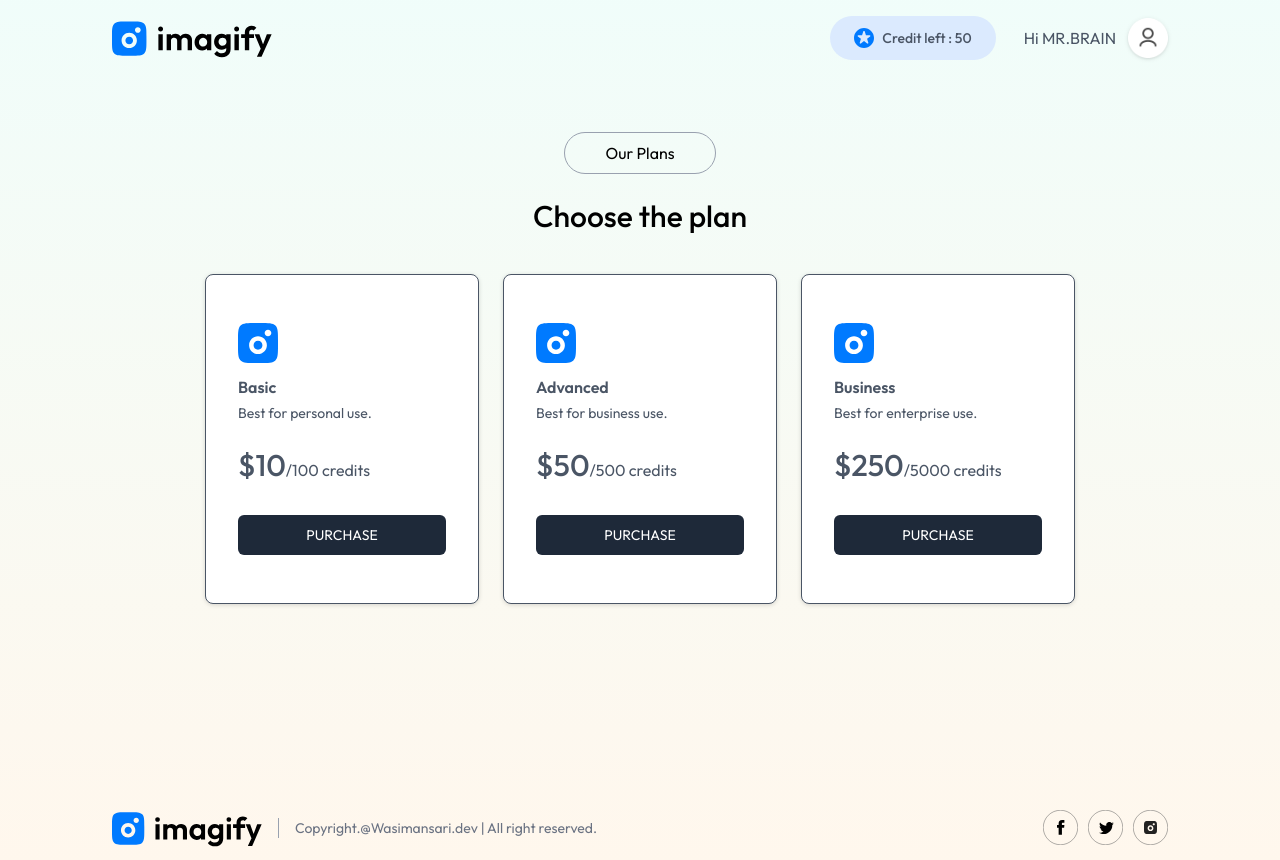
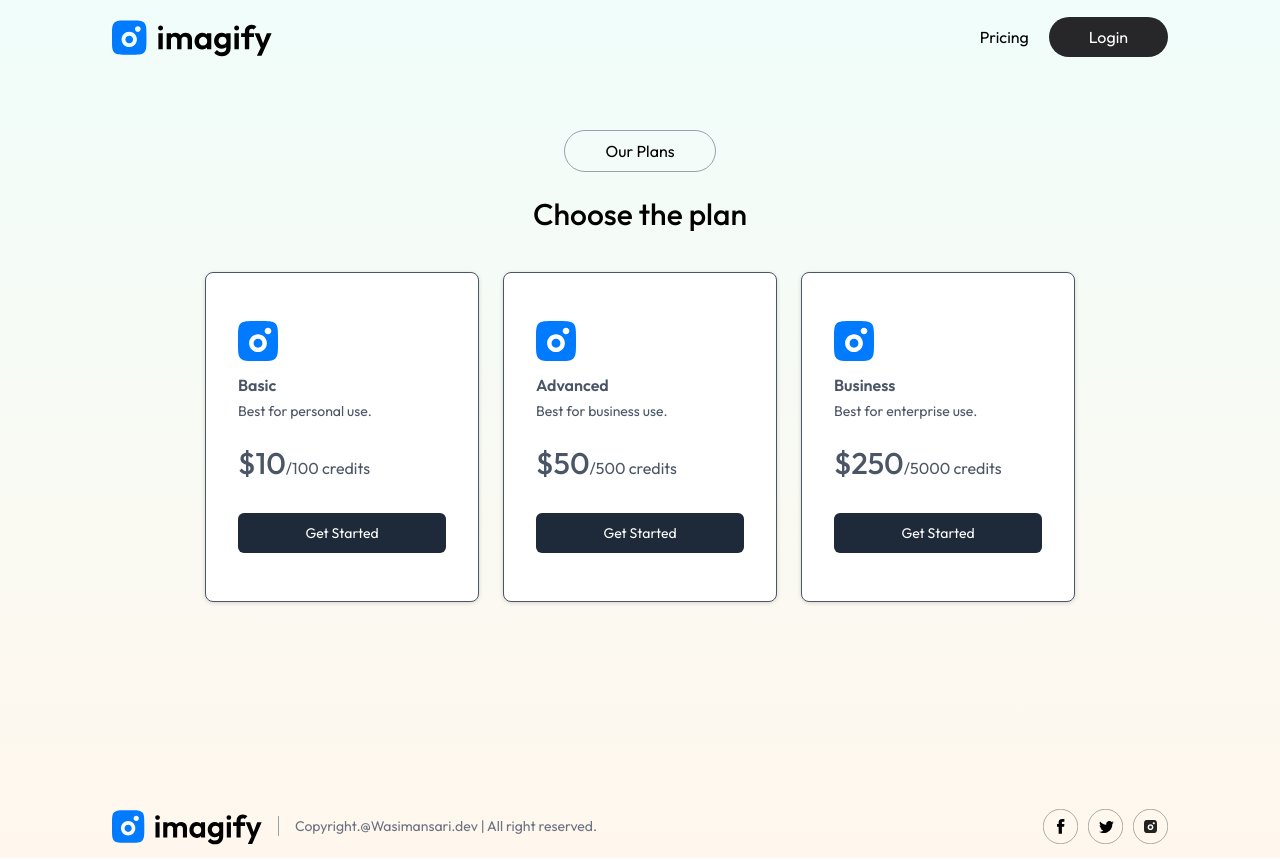
Before and after one commit to wasim-27/Imagify, a React (Vite) app in the folder client/: page /buy in a window 1280 px wide. Built offline with nearby package versions, Linux system fonts and the light colour scheme; a web font is replaced by a local one.

Commit message:
Login Page created , sign up to sign in switching .

```diff
--- a/client/src/App.jsx
+++ b/client/src/App.jsx
@@ -1,4 +1,4 @@
-import React from 'react'
+import React, { useContext } from 'react'
 import { Routes,Route } from 'react-router-dom'
 
 import Home from './pages/Home'
@@ -6,11 +6,16 @@
 import BuyCredit from './pages/BuyCredit'
 import Navbar from './components/Navbar'
 import Footer from './components/Footer'
+import Login from './components/Login'
+import { AppContext } from './context/AppContext'
 
 const App = () => {
+
+  const {showLogin}=useContext(AppContext)
   return (
     <div className='px-4 sm:px-10 md:px-14 lg:px-28 min-h-screen bg-gradient-to-b from-teal-50 to-orange-50 '>
       <Navbar/>
+      { showLogin && <Login/>}
       <Routes>
         <Route path='/' element={<Home/>}/>
         <Route path='/result' element={<Result/>}/>
--- /dev/null
+++ b/client/src/components/Login.jsx
@@ -0,0 +1,55 @@
+import React, { useContext, useEffect, useState } from 'react'
+import { assets } from '../assets/assets'
+import { AppContext } from '../context/AppContext'
+
+const Login = () => {
+
+    const [state,setState]=useState('Login')
+    const {setShowLogin}=useContext(AppContext)
+
+    useEffect(()=>{
+        document.body.style.overflow='hidden'; //disable the scrolling when login page is opened.
+
+        return ()=>{
+            document.body.style.overflow='unset'; //enable the scrolling when login page unmounted.
+        }
+    },[])
+
+  return (
+    <div className='absolute top-0 left-0 right-0 bottom-0 z-10 backdrop-blur-sm bg-black/30 flex justify-center items-center'>
+        <form className='relative bg-white p-10 rounded-xl text-slate-500'>
+            <h1 className='text-center text-2xl text-neutral-700 font-medium'>{state}</h1>
+            <p className='text-sm'>Welcome back! Please sign in to continue</p>
+
+            {state!='Login' &&
+            <div className='border px-6 py-2 flex items-center gap-2 rounded-full mt-5'>
+                <img src={assets.user_icon} alt="" />
+                <input className='outline-none text-sm' type="text" placeholder='Full Name' required />
+            </div>
+            }
+
+            <div className='border px-6 py-2 flex items-center gap-2 rounded-full mt-4'>
+                <img src={assets.email_icon} alt="" />
+                <input className='outline-none text-sm' type="email" placeholder='Email id' required />
+            </div>
+
+            <div className='border px-6 py-2 flex items-center gap-2 rounded-full mt-4'>
+                <img src={assets.lock_icon} alt="" />
+                <input className='outline-none text-sm' type="password" placeholder='Password' required />
+            </div>
+
+            <p className='text-sm text-blue-600 my-4 cursor-pointer'>Forgot Password?</p>
+
+            <button className='bg-blue-600 w-full text-white py-2 rounded-full'>{state ==='Login' ? 'login' : 'Create Account'}</button>
+
+            { state==='Login' ? <p className='mt-5 text-center'>Don't have an account? <span className='text-blue-600 cursor-pointer' onClick={()=>setState('Sign Up')}>Sign Up</span></p>
+             :
+            <p className='mt-5 text-center'>Already have an account?<span className='text-blue-600 cursor-pointer ' onClick={()=>setState('Login')}>Login</span></p>
+            }
+            <img onClick={()=>setShowLogin(false)} className='absolute top-5 right-5 cursor-pointer' src={assets.cross_icon} alt="" />
+        </form>
+    </div>
+  )
+}
+
+export default Login
--- a/client/src/components/Navbar.jsx
+++ b/client/src/components/Navbar.jsx
@@ -6,7 +6,7 @@
 
 const Navbar = () => {
 
-    const {user}=useContext(AppContext)
+    const {user,setShowLogin}=useContext(AppContext)
 
     const navigate=useNavigate()
   return (
@@ -34,7 +34,7 @@
             </div> :
             <div className='flex items-center gap-2 sm:gap-5'>
                 <p onClick={()=>navigate('/buy')} className='cursor-pointer'>Pricing</p>
-                <button className='bg-zinc-800 text-white px-7 py-2 sm:px-10 test-sm rounded-full'>Login</button>
+                <button onClick={()=>setShowLogin(true)} className='bg-zinc-800 text-white px-7 py-2 sm:px-10 test-sm rounded-full '>Login</button>
             </div> }
         </div>
     </div>
--- a/client/src/context/AppContext.jsx
+++ b/client/src/context/AppContext.jsx
@@ -4,11 +4,13 @@
 export const AppContext=createContext()
 
 const AppContextProvider = (props)=>{
-    const [user,setUser]=useState(true); //navigation bar change ho rhi hai har page ke liye
+    const [user,setUser]=useState(false); //navigation bar change ho rhi hai har page ke liye
     // to hamne ek user sate create kiya hai ki user logged in hai to nav bar kaisa hoga vice versa
 
+    const [showLogin,setShowLogin]=useState(false);
+
     const value={
-        user,setUser
+        user,setUser,showLogin,setShowLogin
     }
     return (
         <AppContext.Provider value={value}>
```
